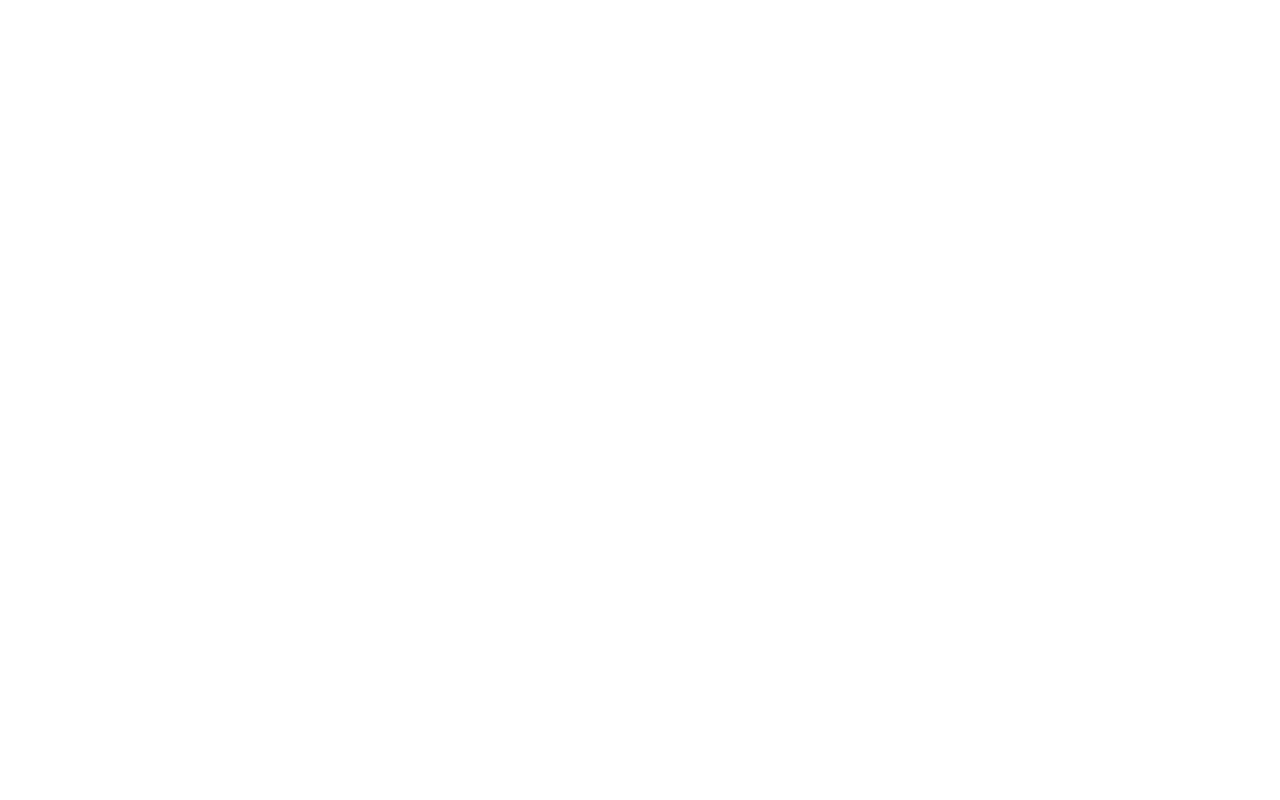
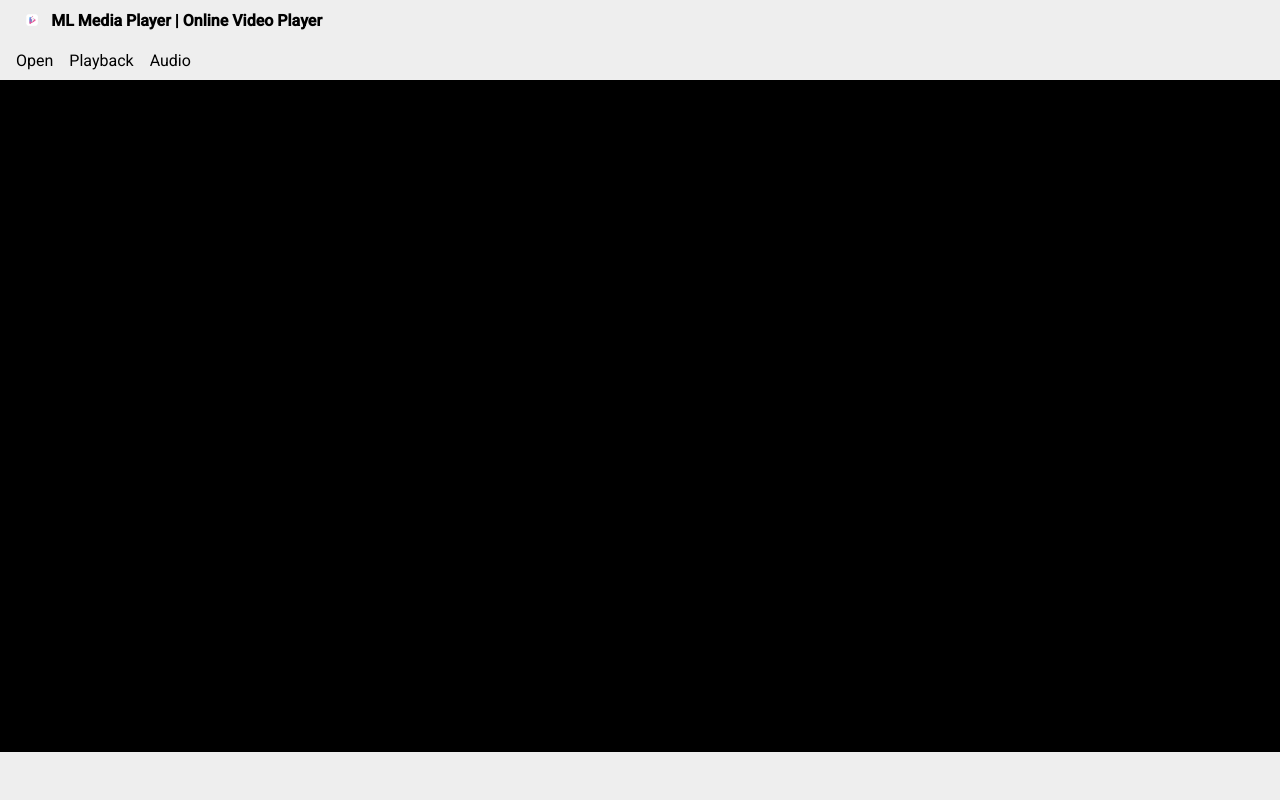
Before and after one commit to ML-GuWaiY/ML-MediaPlayer, a website: page index.html in a window 1280 px wide. Drawn offline with Linux system fonts and the light colour scheme.

Commit message:
Small Change

```diff
--- /dev/null
+++ b/assets/css/reset.css
@@ -0,0 +1,6 @@
+*{
+    box-sizing: border-box;
+}
+body{
+    margin :0px
+}
--- a/assets/css/style.css
+++ b/assets/css/style.css
@@ -0,0 +1,53 @@
+/* ***************header************** */
+@import url('https://fonts.googleapis.com/css2?family=Roboto:wght@400;500&display=swap');
+
+/* html me pass  */
+body{
+    font-family: "Roboto", sans-serif;
+background-color: rgb(238, 238, 238);
+}
+
+header {
+    height: 5rem;
+    /* background-color: lightcoral; */
+}
+
+.titlebar {
+    height: 50%;
+    display: flex;
+    align-items: center;
+    gap:0.2rem;
+
+}
+
+.title-img {
+    /* 2.5rem -> 60% */
+    height: 60%;
+    margin-left: 1rem
+}
+
+.title {
+    font-size: 1rem;
+
+
+}
+
+.menu-bar {
+    display: flex;
+    gap: 1rem;
+    margin-left: 1rem;
+    align-items: center;
+    height: 50%;
+}
+
+/* main element */
+main {
+    background-color: black;
+    height: calc(100vh - 8rem);
+}
+
+/* footer */
+footer {
+    height: 3rem;
+
+}
--- a/index.html
+++ b/index.html
@@ -1,14 +1,32 @@
 <!DOCTYPE html>
 <html lang="en">
+
 <head>
     <meta charset="UTF-8">
     <meta name="viewport" content="width=device-width, initial-scale=1.0">
-    <title>ML Media Player | Online Video Player </title>
-    <link rel="shortcut icon" href="favicon.ico" type="image/x-icon">
-    <link rel="stylesheet" href="assets/css/style.css">
+    <title>ML Media Playe | Online Media Player</title>
+    <!-- browser reset  -->
+    <link rel="stylesheet" href="./assets/css/reset.css">
+    <!-- new styling specific to this application -->
+    <link rel="stylesheet" href="./assets/css/style.css">
 </head>
+
 <body>
+    <header>
+        <div class="titlebar">
+            <img src="./assets/images/logo.png" alt="vlc logo"
+            class="title-img">
+            <h1 class="title">ML Media Player | Online Video Player </h1>
+        </div>
+        <div class="menu-bar">
+            <div class="menu">Open</div>
+            <div class="menu">Playback</div>
+            <div class="menu">Audio</div>
+        </div>
+    </header>
+    <main></main>
+    <footer></footer>
 
-    <script src="assets/js/script.js"></script>
+    <script src="./assets/js/script.js"></script>
 </body>
 </html>
```
